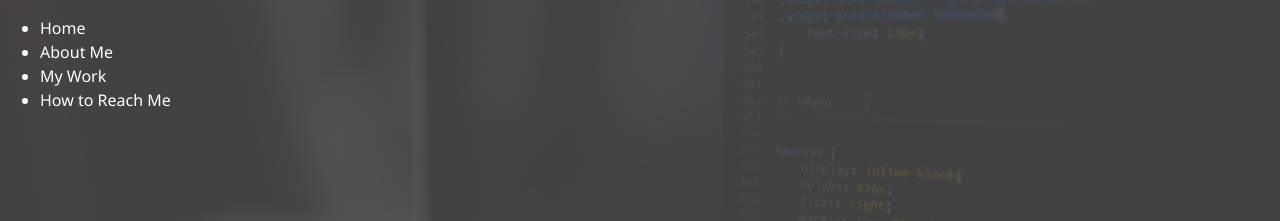
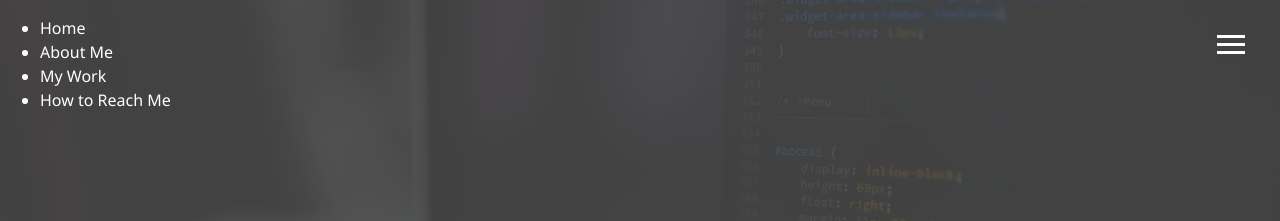
Before and after one commit to mzavada/portfolio, a website: page Web_Development_Learning/Modern_Portfolio/dist/index.html in a window 1280 px wide. Shown: the top 221 px of the page. Drawn offline with Linux system fonts and the light colour scheme.

```diff
--- /dev/null
+++ b/Web_Development_Learning/Modern_Portfolio/scss/_menu.scss
@@ -0,0 +1,17 @@
+//Menu Button
+.menu-btn {
+    position: absolute;
+    z-index: 3;
+    right: 35px;
+    top: 35px;
+    cursor: pointer;
+    @include easeOut;
+
+    .btn-line {
+        width: 28px;
+        height: 3px;
+        margin: 0 0 5px 0;
+        background: #fff;
+        @include easeOut;
+    }
+}
--- a/Web_Development_Learning/Modern_Portfolio/scss/main.scss
+++ b/Web_Development_Learning/Modern_Portfolio/scss/main.scss
@@ -1,5 +1,7 @@
 //Import SCSS config file where variables and mixens are kept
 @import 'config';
+//Import SCSS menu file that contains code for menu styling
+@import 'menu';
 
 
 //Ensure any padding is calculated into sizes for all elements
```
Also changed, not shown: Web_Development_Learning/Modern_Portfolio/dist/css/main.css, Web_Development_Learning/Modern_Portfolio/dist/index.html, Web_Development_Learning/Modern_Portfolio/dist/js/main.js, 1 other file.
